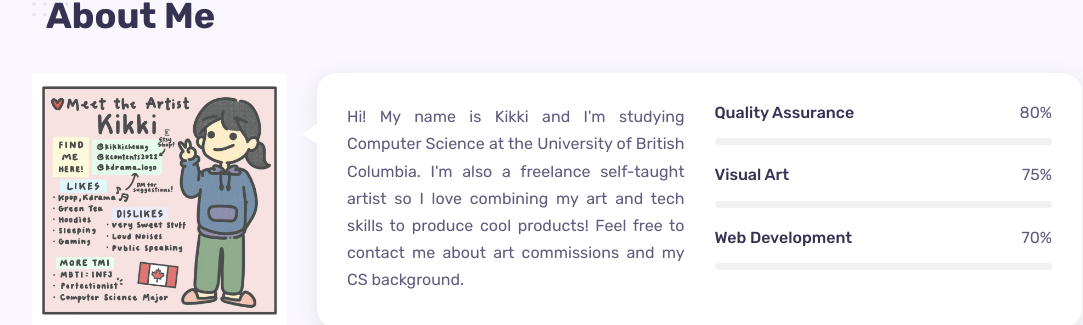
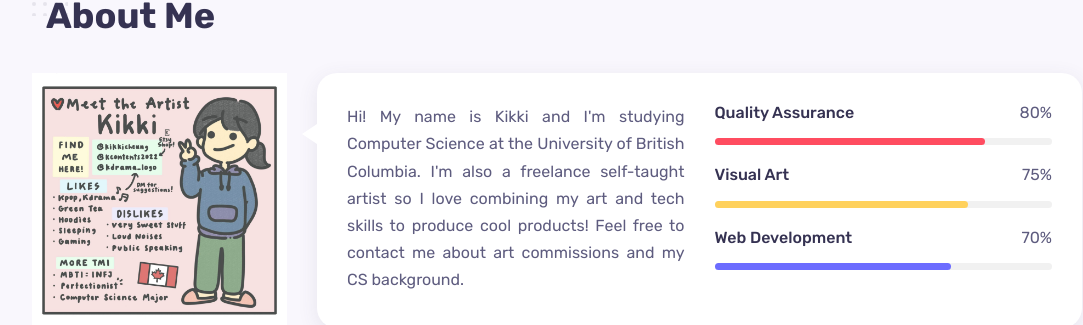
Before and after one commit to KikkiC/portfolio-website, a React (Create React App) app: page / in a window 1280 px wide. Shown: the part 830-1155 px from the top of the page, without its empty margins (138-1221 px from the left). Built offline with nearby package versions, Linux system fonts and the light colour scheme.

Commit message:
Update about.css

```diff
--- a/src/components/about/about.css
+++ b/src/components/about/about.css
@@ -64,18 +64,18 @@
     display: block;
 }
 
-.canva {
+.qa {
     width: 80%;
     background-color: rgb(255, 76, 96);
 }
 
-.development {
-    width: 70%;
+.art {
+    width: 75%;
     background-color: rgb(255, 209, 92);
 }
 
-.qa__tester {
-    width: 75%;
+.web__dev {
+    width: 70%;
     background-color: rgb(108, 108, 299);
 }
 
```
